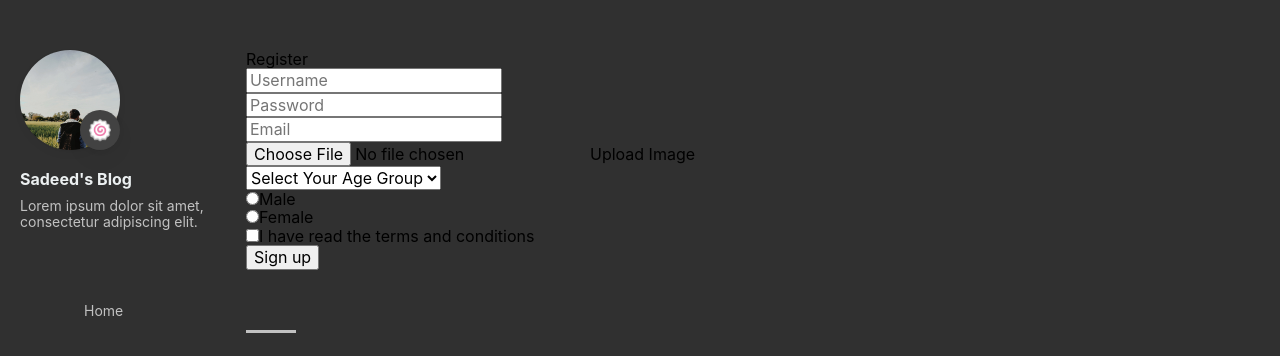
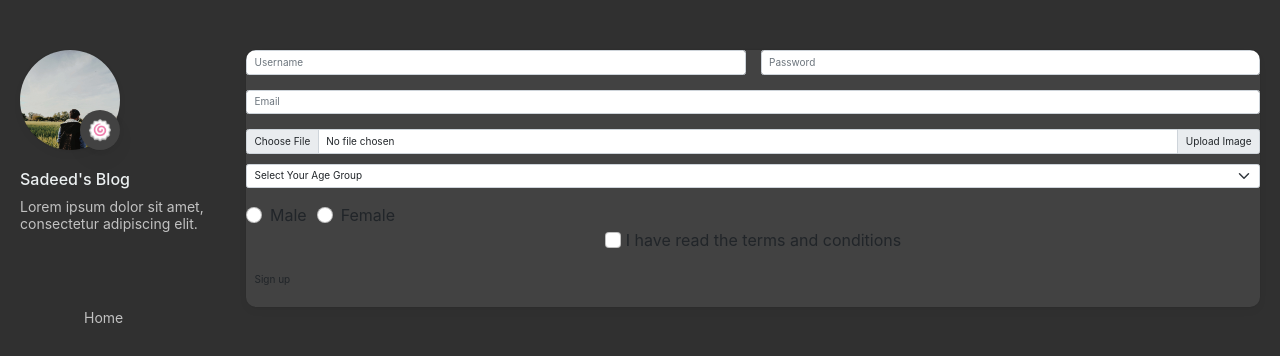
Before and after one commit to Sadeeed/personal-blog, a React (Create React App) app: page /signup in a window 1280 px wide. Shown: the top 356 px of the page. Built offline with nearby package versions, Linux system fonts and the light colour scheme; some icons are missing; a web font is replaced by a local one.

Commit message:
:zap: misc updates

```diff
--- a/package.json
+++ b/package.json
@@ -12,6 +12,7 @@
     "@testing-library/user-event": "^13.5.0",
     "@uiw/react-md-editor": "^3.13.0",
     "@wysimark/react": "^1.0.55",
+    "bootstrap": "^5.1.3",
     "formik": "^2.2.9",
     "react": "^18.0.0",
     "react-bootstrap": "^2.4.0",
--- a/src/App.js
+++ b/src/App.js
@@ -1,4 +1,5 @@
 import { Routes, Route } from "react-router-dom";
+import "bootstrap/dist/css/bootstrap.css"
 import "./assets/css/css2.css";
 import "./assets/css/style.css";
 import AboutPage from "./views/About/AboutPage";
--- a/src/components/Forms/SignupForm.js
+++ b/src/components/Forms/SignupForm.js
@@ -1,6 +1,5 @@
 import React from "react";
 import { useFormik } from "formik";
-import { Card } from "react-bootstrap";
 import { useNavigate } from "react-router-dom";
 // import { Link } from "react-router-dom"
 
@@ -22,14 +21,19 @@ const validate = (values) => {
   }
 
   if (!values.Email) {
-    errors.Email = 'Required';
-
-  } else if (!/^(?=.*[A-Za-z])(?=.*\d)[A-Za-z\d][\D]{8,12}$/i.test(values.Email) && (values.Email.length > 7 && values.Email.length < 13)) {
-
-    errors.Email = 'Invalid email address';
-
+    errors.Email = "Required";
+  } else if (
+    !/^(?=.*[A-Za-z])(?=.*\d)[A-Za-z\d][\D]{8,12}$/i.test(values.Email) &&
+    values.Email.length > 7 &&
+    values.Email.length < 13
+  ) {
+    errors.Email = "Invalid email address";
   } else {
-    console.log('email', values.Email, !/^(?=.*[A-Za-z])(?=.*\d)[A-Za-z\d]{8,}$/i.test(values.Email))
+    console.log(
+      "email",
+      values.Email,
+      !/^(?=.*[A-Za-z])(?=.*\d)[A-Za-z\d]{8,}$/i.test(values.Email)
+    );
   }
 
   if (!values.Image) {
@@ -66,7 +70,6 @@ const validate = (values) => {
 };
 
 const SignupForm = (props) => {
-
   const navigate = useNavigate();
 
   const formik = useFormik({
@@ -86,17 +89,14 @@ const SignupForm = (props) => {
       alert(JSON.stringify(values, null, 2));
       // <Link to={{pathname: '/dashboard', state:values}} ></Link>
       // props.func(values);
-      navigate('/dashboard', { state: values })
+      navigate("/dashboard", { state: values });
       // props.history.push("/dashboard", { state: values });
     },
   });
 
   return (
-    <div>
-      <Card className="bg-nord px-5 mx-5 my-5 py-3">
-        <Card.Title className="text-nord-main mb-4">Register</Card.Title>
+    <article className="main-article">
       <form onSubmit={formik.handleSubmit}>
-          {/* 2 column grid layout with text inputs for the Username and Password */}
         <div className="row mb-4">
           <div className="col">
             <div className="form-outline">
@@ -109,7 +109,7 @@ const SignupForm = (props) => {
                 value={formik.values.Username}
               />
               {formik.errors.Username ? (
-                  <div className="text-nord11">{formik.errors.Username}</div>
+                <div>{formik.errors.Username}</div>
               ) : null}
             </div>
           </div>
@@ -124,7 +124,7 @@ const SignupForm = (props) => {
                 value={formik.values.Password}
               />
               {formik.errors.Password ? (
-                  <div className="text-nord11">{formik.errors.Password}</div>
+                <div>{formik.errors.Password}</div>
               ) : null}
             </div>
           </div>
@@ -142,9 +142,7 @@ const SignupForm = (props) => {
                 onChange={formik.handleChange}
                 value={formik.values.Email}
               />
-                {formik.errors.Email ? (
-                  <div className="text-nord11">{formik.errors.Email}</div>
-                ) : null}
+              {formik.errors.Email ? <div>{formik.errors.Email}</div> : null}
             </div>
           </div>
         </div>
@@ -162,9 +160,7 @@ const SignupForm = (props) => {
           <label className="input-group-text" htmlFor="Image">
             Upload Image
           </label>
-            {formik.errors.Image ? (
-              <div className="text-nord11">{formik.errors.Image}</div>
-            ) : null}
+          {formik.errors.Image ? <div>{formik.errors.Image}</div> : null}
         </div>
 
         {/* Select */}
@@ -185,9 +181,7 @@ const SignupForm = (props) => {
             <option value={60}>Sixties</option>
             <option value={70}>Seventies</option>
           </select>
-            {formik.errors.AgeGroup ? (
-              <div className="text-nord11">{formik.errors.AgeGroup}</div>
-            ) : null}
+          {formik.errors.AgeGroup ? <div>{formik.errors.AgeGroup}</div> : null}
         </div>
 
         {/* Radios */}
@@ -223,9 +217,7 @@ const SignupForm = (props) => {
             >
               Female
             </label>
-              {formik.errors.Gender ? (
-                <div className="text-nord11">{formik.errors.Gender}</div>
-              ) : null}
+            {formik.errors.Gender ? <div>{formik.errors.Gender}</div> : null}
           </div>
         </div>
 
@@ -241,21 +233,14 @@ const SignupForm = (props) => {
           <label className="form-check-label text-nord-main" htmlFor="toc">
             I have read the terms and conditions
           </label>
-            {formik.errors.toc ? (
-              <div className="text-nord11">{formik.errors.toc}</div>
-            ) : null}
+          {formik.errors.toc ? <div>{formik.errors.toc}</div> : null}
         </div>
 
-          <button
-            type="submit"
-            className="btn btn-nord mb-4"
-            id="submit-button"
-          >
+        <button type="submit" className="btn btn-nord mb-4" id="submit-button">
           Sign up
         </button>
       </form>
-      </Card>
-    </div>
+    </article>
   );
 };
 
--- a/src/views/SignUpPage/SignUp.js
+++ b/src/views/SignUpPage/SignUp.js
@@ -8,6 +8,7 @@ class SignUp extends Component {
 
   render() {
     return (
+      <div className="article-page">
         <div className="container main-container flex on-phone--column extended">
           <SidebarLeft />
           <main className="main full-width">
@@ -15,6 +16,7 @@ class SignUp extends Component {
             <Footer />
           </main>
         </div>
+      </div>
     );
   }
 }
```
Also changed, not shown: 1 other file (tests, documents, lock files or other folders). Lines whose indentation alone changed are shown as unchanged.
